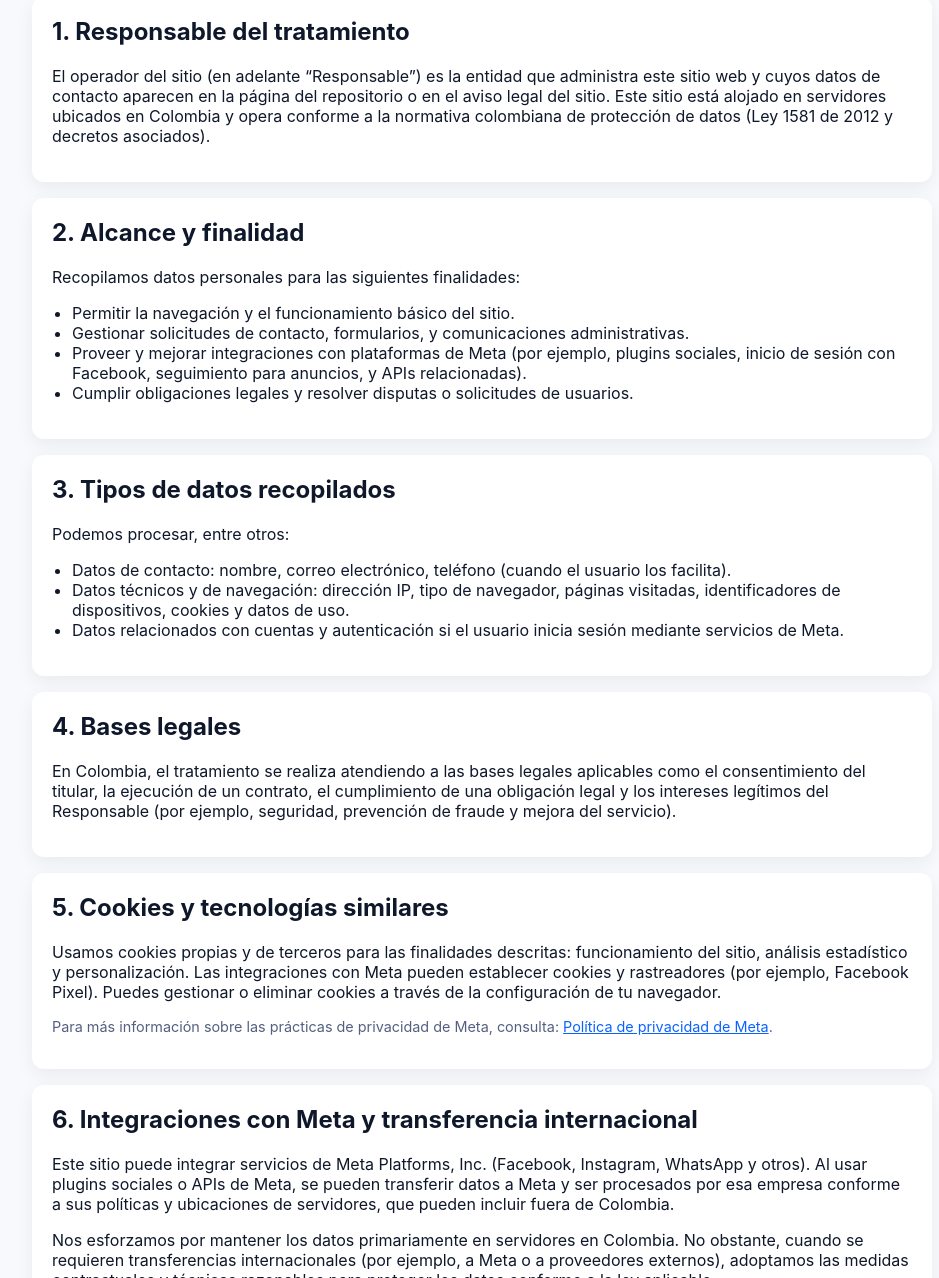
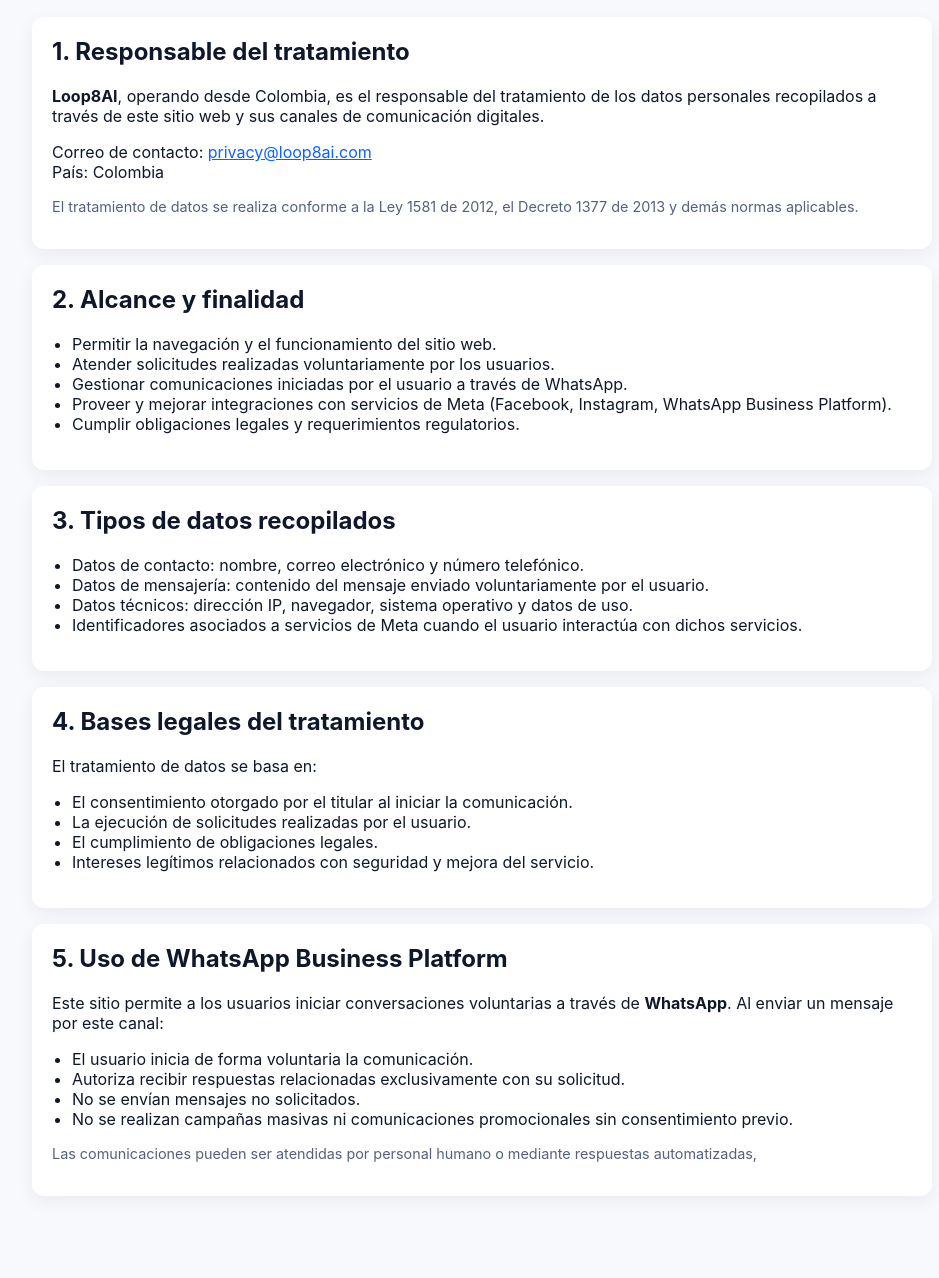
Before and after one commit to loop8ai-cryp/Politicas-de-Pirvacidad, a plain HTML site: page index.html in a window 1280 px wide. Shown: the part 142-1420 px from the top of the page, without its empty margins (158-1097 px from the left). After the commit the page ends 1386 px from the top, so only its background shows below. Drawn offline with Linux system fonts and the light colour scheme.

Commit message:
Update index.html

```diff
--- a/index.html
+++ b/index.html
@@ -4,7 +4,7 @@
   <meta charset="utf-8" />
   <meta name="viewport" content="width=device-width,initial-scale=1" />
   <title>Política de Privacidad — Sitio alojado en Colombia</title>
-  <meta name="description" content="Política de privacidad aplicable a este sitio web alojado en Colombia y sus integraciones con servicios de Meta." />
+  <meta name="description" content="Política de privacidad aplicable a este sitio web alojado en Colombia, incluyendo el uso de WhatsApp Business Platform y servicios de Meta." />
   <style>
     :root{--bg:#f7f9fc;--card:#fff;--accent:#0f172a;--muted:#556080}
     body{font-family:Inter,system-ui,Arial,sans-serif;background:var(--bg);color:var(--accent);margin:0;padding:24px}
@@ -15,105 +15,83 @@
     .card{background:var(--card);padding:20px;border-radius:12px;box-shadow:0 6px 18px rgba(15,23,42,0.06);margin-bottom:16px}
     h2{margin-top:0}
     ul{margin:8px 0 16px;padding-left:20px}
-    code{background:#f1f5f9;padding:2px 6px;border-radius:6px}
     .small{font-size:0.9rem;color:var(--muted)}
     a{color:#0b63ff}
   </style>
 </head>
+
 <body>
 <div class="wrap">
   <header>
-      <svg width="48" height="48" viewBox="0 0 48 48" aria-hidden="true" xmlns="http://www.w3.org/2000/svg">
-        <rect rx="8" width="48" height="48" fill="#0b63ff"/>
-        <text x="50%" y="55%" font-family="Arial, sans-serif" font-size="20" fill="#fff" text-anchor="middle" dominant-baseline="middle">LP</text>
-      </svg>
     <div>
       <h1>Política de Privacidad — Sitio alojado en Colombia</h1>
-        <p class="lead">Última actualización: 2025-12-10. Esta política describe cómo recopilamos, usamos y protegemos los datos personales en este sitio web, y cómo interactuamos con servicios de Meta.</p>
+      <p class="lead">
+        Última actualización: 2025-12-10. Esta política describe cómo recopilamos, usamos y protegemos los datos personales,
+        incluyendo las comunicaciones realizadas mediante WhatsApp Business Platform y otros servicios de Meta.
+      </p>
     </div>
   </header>
 
   <section class="card">
     <h2>1. Responsable del tratamiento</h2>
-      <p>El operador del sitio (en adelante “Responsable”) es la entidad que administra este sitio web y cuyos datos de contacto aparecen en la página del repositorio o en el aviso legal del sitio. Este sitio está alojado en servidores ubicados en Colombia y opera conforme a la normativa colombiana de protección de datos (Ley 1581 de 2012 y decretos asociados).</p>
+    <p>
+      <strong>Loop8AI</strong>, operando desde Colombia, es el responsable del tratamiento de los datos personales recopilados
+      a través de este sitio web y sus canales de comunicación digitales.
+    </p>
+    <p>
+      Correo de contacto: <a href="mailto:privacy@loop8ai.com">privacy@loop8ai.com</a><br>
+      País: Colombia
+    </p>
+    <p class="small">
+      El tratamiento de datos se realiza conforme a la Ley 1581 de 2012, el Decreto 1377 de 2013 y demás normas aplicables.
+    </p>
   </section>
 
   <section class="card">
     <h2>2. Alcance y finalidad</h2>
-      <p>Recopilamos datos personales para las siguientes finalidades:</p>
     <ul>
-        <li>Permitir la navegación y el funcionamiento básico del sitio.</li>
-        <li>Gestionar solicitudes de contacto, formularios, y comunicaciones administrativas.</li>
-        <li>Proveer y mejorar integraciones con plataformas de Meta (por ejemplo, plugins sociales, inicio de sesión con Facebook, seguimiento para anuncios, y APIs relacionadas).</li>
-        <li>Cumplir obligaciones legales y resolver disputas o solicitudes de usuarios.</li>
+      <li>Permitir la navegación y el funcionamiento del sitio web.</li>
+      <li>Atender solicitudes realizadas voluntariamente por los usuarios.</li>
+      <li>Gestionar comunicaciones iniciadas por el usuario a través de WhatsApp.</li>
+      <li>Proveer y mejorar integraciones con servicios de Meta (Facebook, Instagram, WhatsApp Business Platform).</li>
+      <li>Cumplir obligaciones legales y requerimientos regulatorios.</li>
     </ul>
   </section>
 
   <section class="card">
     <h2>3. Tipos de datos recopilados</h2>
-      <p>Podemos procesar, entre otros:</p>
     <ul>
-        <li>Datos de contacto: nombre, correo electrónico, teléfono (cuando el usuario los facilita).</li>
-        <li>Datos técnicos y de navegación: dirección IP, tipo de navegador, páginas visitadas, identificadores de dispositivos, cookies y datos de uso.</li>
-        <li>Datos relacionados con cuentas y autenticación si el usuario inicia sesión mediante servicios de Meta.</li>
+      <li>Datos de contacto: nombre, correo electrónico y número telefónico.</li>
+      <li>Datos de mensajería: contenido del mensaje enviado voluntariamente por el usuario.</li>
+      <li>Datos técnicos: dirección IP, navegador, sistema operativo y datos de uso.</li>
+      <li>Identificadores asociados a servicios de Meta cuando el usuario interactúa con dichos servicios.</li>
     </ul>
   </section>
 
   <section class="card">
-      <h2>4. Bases legales</h2>
-      <p>En Colombia, el tratamiento se realiza atendiendo a las bases legales aplicables como el consentimiento del titular, la ejecución de un contrato, el cumplimiento de una obligación legal y los intereses legítimos del Responsable (por ejemplo, seguridad, prevención de fraude y mejora del servicio).</p>
+    <h2>4. Bases legales del tratamiento</h2>
+    <p>
+      El tratamiento de datos se basa en:
+    </p>
+    <ul>
+      <li>El consentimiento otorgado por el titular al iniciar la comunicación.</li>
+      <li>La ejecución de solicitudes realizadas por el usuario.</li>
+      <li>El cumplimiento de obligaciones legales.</li>
+      <li>Intereses legítimos relacionados con seguridad y mejora del servicio.</li>
+    </ul>
   </section>
 
   <section class="card">
-      <h2>5. Cookies y tecnologías similares</h2>
-      <p>Usamos cookies propias y de terceros para las finalidades descritas: funcionamiento del sitio, análisis estadístico y personalización. Las integraciones con Meta pueden establecer cookies y rastreadores (por ejemplo, Facebook Pixel). Puedes gestionar o eliminar cookies a través de la configuración de tu navegador.</p>
-      <p class="small">Para más información sobre las prácticas de privacidad de Meta, consulta: <a href="https://www.facebook.com/policy.php" target="_blank" rel="noopener noreferrer">Política de privacidad de Meta</a>.</p>
-    </section>
-
-    <section class="card">
-      <h2>6. Integraciones con Meta y transferencia internacional</h2>
-      <p>Este sitio puede integrar servicios de Meta Platforms, Inc. (Facebook, Instagram, WhatsApp y otros). Al usar plugins sociales o APIs de Meta, se pueden transferir datos a Meta y ser procesados por esa empresa conforme a sus políticas y ubicaciones de servidores, que pueden incluir fuera de Colombia.</p>
-      <p>Nos esforzamos por mantener los datos primariamente en servidores en Colombia. No obstante, cuando se requieren transferencias internacionales (por ejemplo, a Meta o a proveedores externos), adoptamos las medidas contractuales y técnicas razonables para proteger los datos conforme a la ley aplicable.</p>
-    </section>
-
-    <section class="card">
-      <h2>7. Conservación de los datos</h2>
-      <p>Conservamos los datos solo durante el tiempo necesario para cumplir las finalidades para las que se recabaron, atender responsabilidades legales o contractual, o hasta que el titular solicite su supresión, salvo excepciones legales.</p>
-    </section>
-
-    <section class="card">
-      <h2>8. Derechos de los titulares</h2>
-      <p>Los titulares de datos tienen derecho a conocer, actualizar, rectificar y suprimir sus datos personales, así como a solicitar prueba de la autorización otorgada, presentar consultas, quejas y solicitar revocatoria del consentimiento cuando proceda. Para ejercer estos derechos puede contactarnos al correo indicado en la sección de contacto.</p>
-    </section>
-
-    <section class="card">
-      <h2>9. Seguridad</h2>
-      <p>Implementamos medidas técnicas y organizativas razonables para proteger los datos personales contra acceso no autorizado, alteración, pérdida o divulgación. Sin embargo, ningún método de transmisión o almacenamiento es totalmente infalible; en caso de incidentes relevantes notificaremos a las autoridades competentes y a los titulares según lo exija la ley.</p>
-    </section>
-
-    <section class="card">
-      <h2>10. Encargados y proveedores</h2>
-      <p>Podemos compartir datos con encargados del tratamiento y proveedores que prestan servicios (alojamiento, analítica, correo, seguridad), incluidos proveedores internacionales como Meta. Todos los encargados actúan bajo instrucciones contractuales y medidas de confidencialidad.</p>
-    </section>
-
-    <section class="card">
-      <h2>11. Contacto y procedimiento para ejercer derechos</h2>
-      <p>Si deseas ejercer tus derechos o enviar una consulta o reclamación, escríbenos a: <a href="mailto:privacy@loop8ai.com">privacy@loop8ai.com</a>. Incluye nombre, descripción de la solicitud y documentación que permita verificar tu identidad.</p>
-      <p class="small">Si eres residente en Colombia y no estás conforme con la respuesta, puedes presentar tu queja ante la Superintendencia de Industria y Comercio (SIC).</p>
-    </section>
-
-    <section class="card">
-      <h2>12. Cambios en la política</h2>
-      <p>Podemos actualizar esta política. Publicaremos la versión vigente en esta página con la fecha de última actualización. Recomendamos revisarla periódicamente.</p>
-    </section>
-
-    <footer class="card small">
-      <p><strong>Contacto:</strong> <a href="mailto:privacy@loop8ai.com">privacy@loop8ai.com</a></p>
-      <p class="small">Esta política aplica al sitio hospedado en Colombia y a las integraciones descritas. Para información sobre el tratamiento de datos por parte de Meta, consulta sus canales oficiales: <a href="https://www.facebook.com/policy.php" target="_blank" rel="noopener noreferrer">https://www.facebook.com/policy.php</a>.</p>
-    </footer>
-  </div>
-</body>
-</html>
-  </div>
-</body>
-</html>
+    <h2>5. Uso de WhatsApp Business Platform</h2>
+    <p>
+      Este sitio permite a los usuarios iniciar conversaciones voluntarias a través de <strong>WhatsApp</strong>.
+      Al enviar un mensaje por este canal:
+    </p>
+    <ul>
+      <li>El usuario inicia de forma voluntaria la comunicación.</li>
+      <li>Autoriza recibir respuestas relacionadas exclusivamente con su solicitud.</li>
+      <li>No se envían mensajes no solicitados.</li>
+      <li>No se realizan campañas masivas ni comunicaciones promocionales sin consentimiento previo.</li>
+    </ul>
+    <p class="small">
+      Las comunicaciones pueden ser atendidas por personal humano o mediante respuestas automatizadas,
```
Lines whose indentation alone changed are shown as unchanged.
